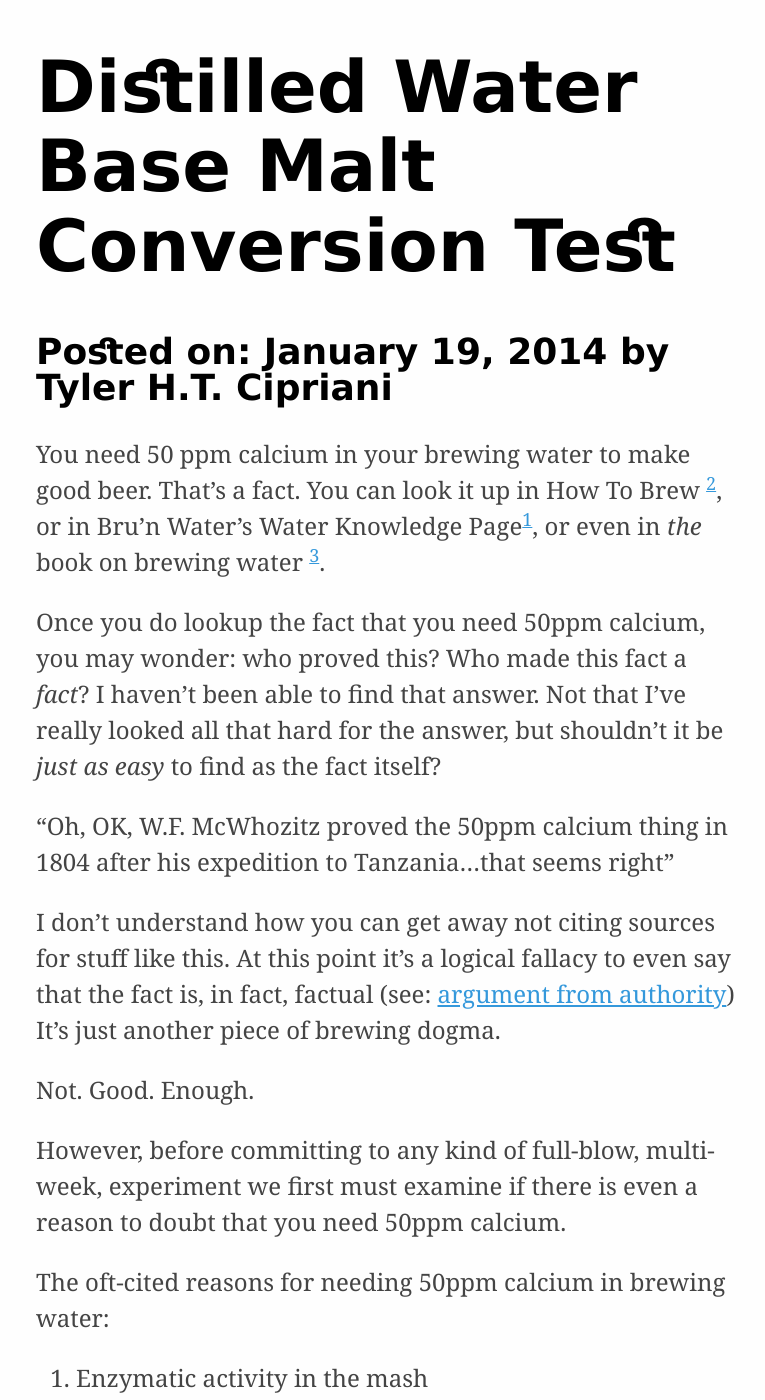
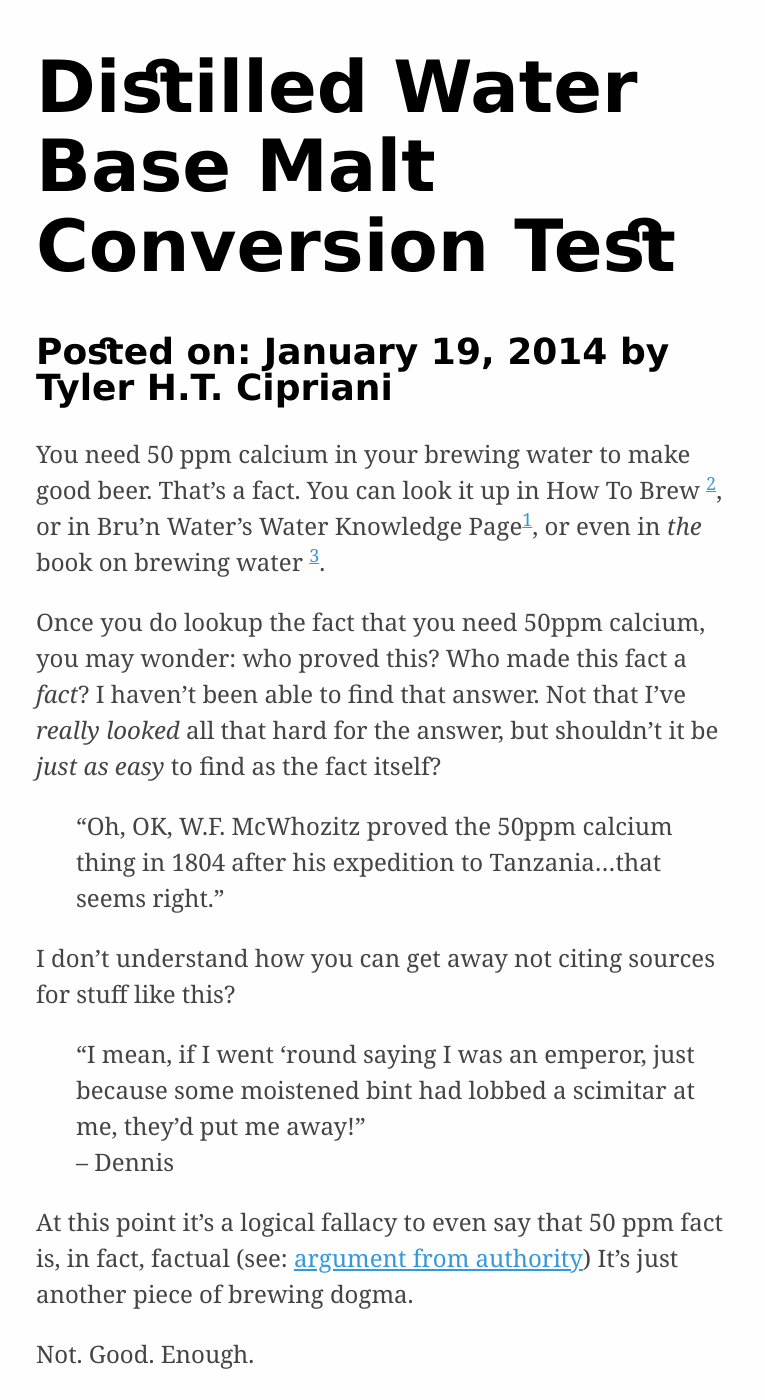
Before and after one commit to thcipriani/brewing, a Jekyll site: the page built from _posts/2014-01-19-distilled-water-conversion.md, in a window 1280 px wide and 1400 px high. Shown: the whole window, without its empty margins (254-1019 px from the left). Built offline with Jekyll 4.4.1, drawn with Linux system fonts in a browser that asks for light colours; nearby versions of some CDN libraries; Markdown is read by kramdown in place of the engine named in the settings; comment, search, counter and statistics services are not loaded.

Commit message:
Text update

```diff
--- a/_posts/2014-01-19-distilled-water-conversion.md
+++ b/_posts/2014-01-19-distilled-water-conversion.md
@@ -9,13 +9,17 @@ Bru'n Water's Water Knowledge Page<sup>[1](#brunwater)</sup>, or even in
 _the_ book on brewing water <sup>[3](#water)</sup>.
 
 Once you do lookup the fact that you need 50ppm calcium, you may wonder: who proved this? Who made this fact a _fact_?
-I haven't been able to find that answer. Not that I've really looked all that hard for the answer, but shouldn't it be
+I haven't been able to find that answer. Not that I've _really looked_ all that hard for the answer, but shouldn't it be
 _just as easy_ to find as the fact itself?
 
-"Oh, OK, W.F. McWhozitz proved the 50ppm calcium thing in 1804 after his expedition to Tanzania...that seems right"
+> "Oh, OK, W.F. McWhozitz proved the 50ppm calcium thing in 1804 after his expedition to Tanzania...that seems right."
 
-I don't understand how you can get away not citing sources for stuff like this.
-At this point it's a logical fallacy to even say that the fact is, in fact, factual (see: [argument from authority](http://en.wikipedia.org/wiki/Argument_from_authority))
+I don't understand how you can get away not citing sources for stuff like this?
+
+> "I mean, if I went 'round saying I was an emperor, just because some moistened bint had lobbed a scimitar at me, they'd put me away!"<br>
+> &ndash; Dennis
+
+At this point it's a logical fallacy to even say that 50 ppm fact is, in fact, factual (see: [argument from authority](http://en.wikipedia.org/wiki/Argument_from_authority))
 It's just another piece of brewing dogma.
 
 Not. Good. Enough.
```
